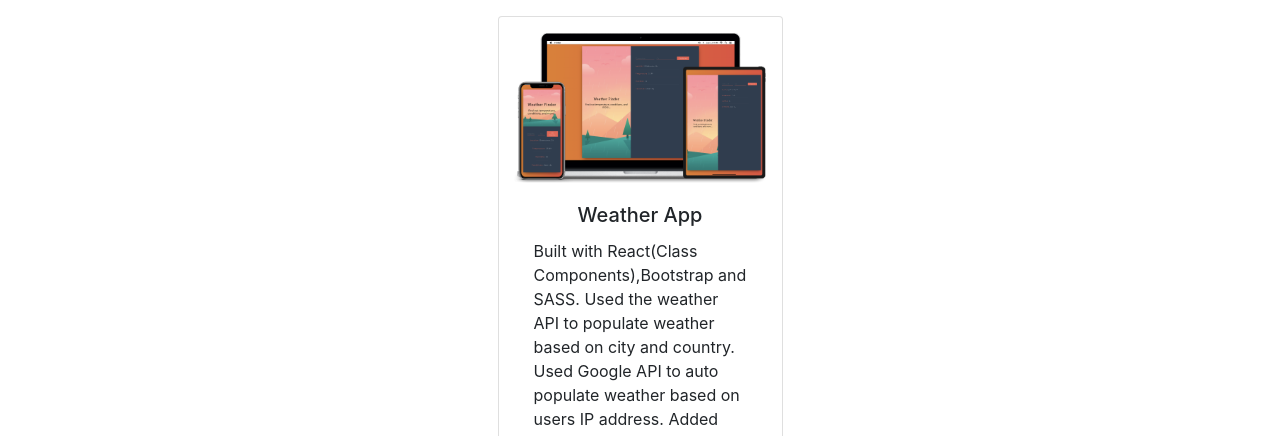
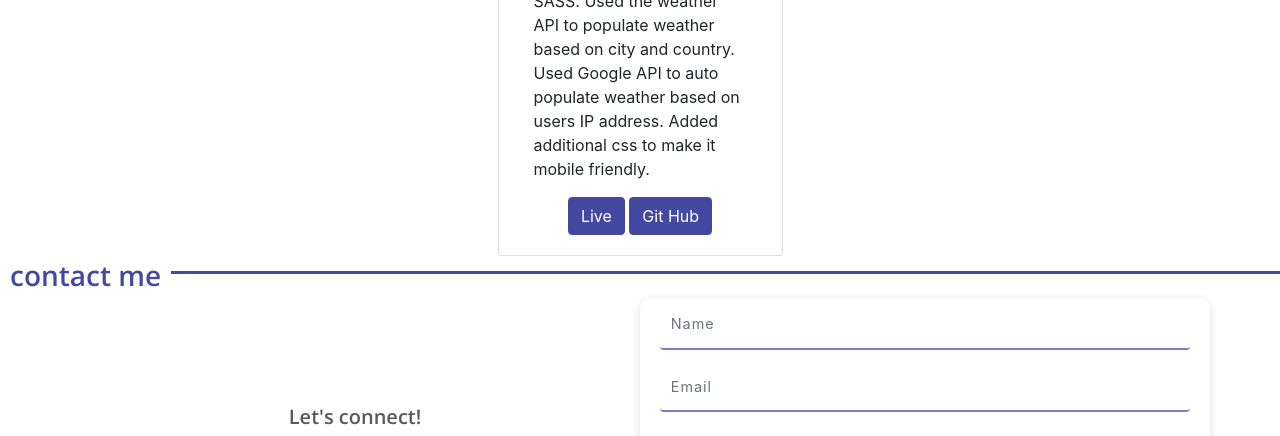
Before and after one commit to Suganya1990/PortfolioWebSite, a website: page index.html in a window 1280 px wide. Shown: the part 1923-2359 px from the top of the page. Drawn offline with nearby package versions, Linux system fonts and the light colour scheme.

Commit message:
updated css

```diff
--- a/index.html
+++ b/index.html
@@ -97,7 +97,7 @@
   <div class="row align-items-center justify-content-center">
 
     <div class="p-card card col-xs-12  col-sm-12 col-md-6 col-lg-3 col-xl-3 text-center" >
-      <img class="card-img-top" src="./dist/img/WeatherAppPortfolioImg (1).png" alt="Card image cap">
+      <img class="card-img-top p-img" src="./dist/img/WeatherAppPortfolioImg (1).png" alt="Card image cap">
       <div class="card-body">
         <h5 class="card-title">Weather App</h5>
 
--- a/main.scss
+++ b/main.scss
@@ -156,24 +156,27 @@ body {
   }
 }
 
-/*
-.
-*/
+/*Skills*/
 .heading {
-  margin: 0 auto;
   img {
-    height: 150px;
-    width: 100%;
+    height: 50px;
+    width: 50px;
     color: $primary;
-
-    margin: 1em auto 0 auto;
+    margin: 2em auto;
+    margin: 1em 1.5em;
   }
 }
 /* Portfolio */
 .p-card {
   width: 18em;
   float: none;
-  margin: 1em;
+  margin: 0 auto;
+}
+.p-card img {
+  height: 120px;
+  width: 100%;
+  color: $primary;
+  margin: 1em auto 0 auto;
 }
 
 @media only screen and (min-device-width: 475px) and (max-device-width: 750px) {
```
Also changed, not shown: dist/css/main.css, 3 other files.
